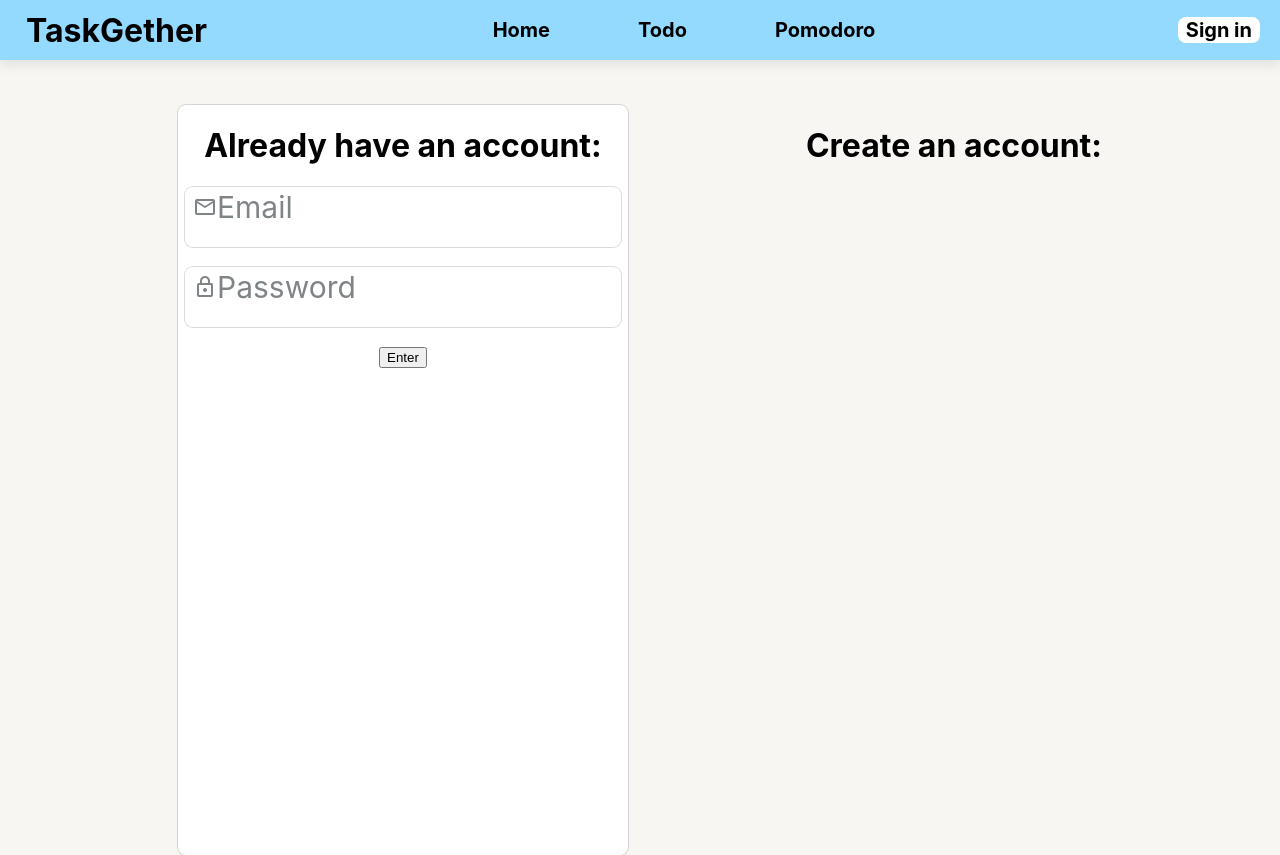
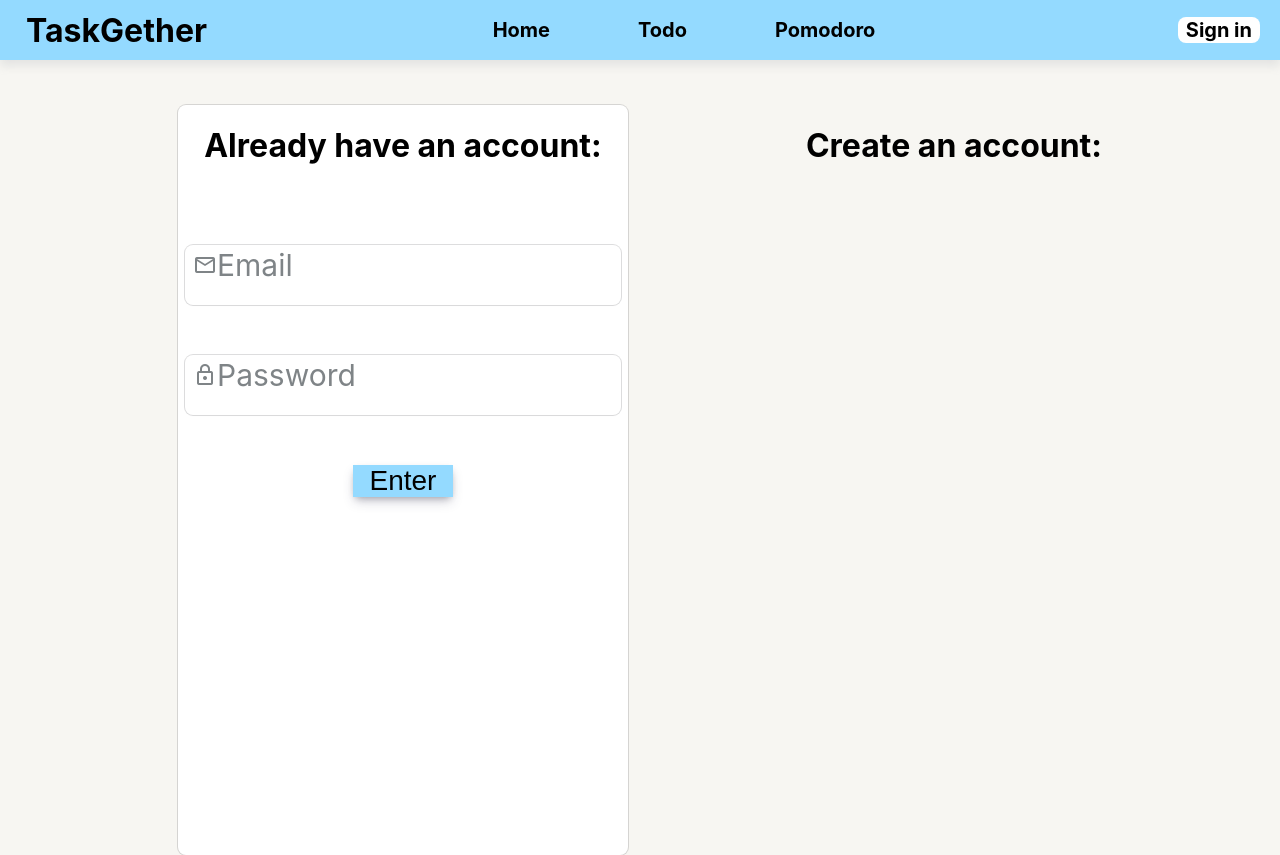
Before and after one commit to fang44Zen/taskgether, a React (Create React App) app: page /auth in a window 1280 px wide. Built offline with nearby package versions, Linux system fonts and the light colour scheme.

Commit message:
authentification v1 fini

```diff
--- a/src/component/authentification/authentification.component.jsx
+++ b/src/component/authentification/authentification.component.jsx
@@ -23,7 +23,7 @@ import './authentification.styles.scss'
                             Password
                         </label>
                     </div>
-                    <button>Enter</button>
+                    <button className='connect-button'>Enter</button>
                 </form>
             </div>
             <div className="create-account">
--- a/src/component/authentification/authentification.styles.scss
+++ b/src/component/authentification/authentification.styles.scss
@@ -20,11 +20,25 @@ $light-text: #7F8487;
 
 }
 .form-auth{
+    margin-top: 80px;
     display: flex;
     justify-content: center;
     align-items: center;
     flex-direction: column;
-    gap: 20px;
+    gap: 50px;
+
+    .connect-button{
+        display: flex;
+        align-items: center;
+        justify-content: center;
+        width:100px;
+        height: 32px;
+        font-size: 28px;
+        border: none;
+        background-color: #94DAFF;
+        // box-shadow: rgba(0, 0, 0, 0.35) 0px 5px 8px;
+        box-shadow: rgba(50, 50, 93, 0.25) 0px 6px 12px -2px, rgba(0, 0, 0, 0.3) 0px 3px 7px -3px;
+    }
 }
 
 .form-block{
```
